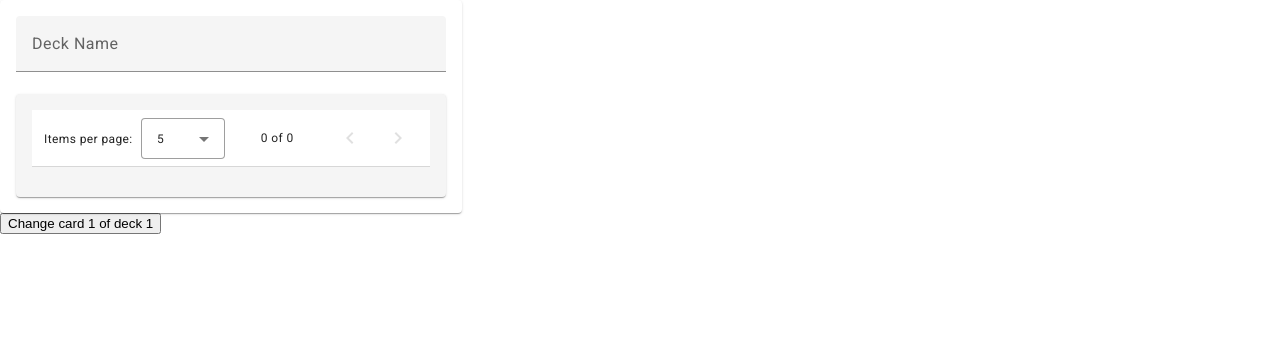
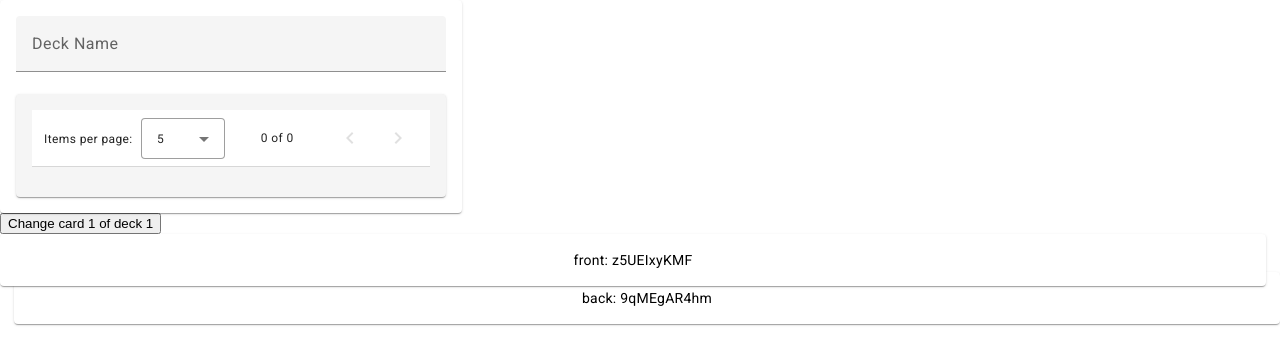
Before and after one commit to JDubs-55/CEN3031_Group111_Project, an Angular app in the folder FrontEnd/Squizzy/: page / in a window 1280 px wide. Shown: the top 364 px of the page. Built offline with nearby package versions, Linux system fonts and the light colour scheme.

Commit message:
Added show case of deck preview alone

```diff
--- a/FrontEnd/Squizzy/src/app/app.component.html
+++ b/FrontEnd/Squizzy/src/app/app.component.html
@@ -1,2 +1,4 @@
 <app-selected-deck-display></app-selected-deck-display>
 <button (click)="changeFrontText()">Change card 1 of deck 1</button>
+
+<app-deck-preview [deck]="previewDeck"></app-deck-preview>
--- a/FrontEnd/Squizzy/src/app/app.component.ts
+++ b/FrontEnd/Squizzy/src/app/app.component.ts
@@ -14,11 +14,15 @@ import { CardData } from './MyClasses/CardData';
 })
 export class AppComponent {
 
+  previewDeck: Deck;
+
   constructor(private deckManager: DeckManagerService) {
     for(let i = 0; i < 13; i++){
       this.generateRandomDeck(5);
     }
 
+
+    this.previewDeck = this.deckManager.searchDecksByName("D")[0];
   }
 
   ngOnInit(){
```
